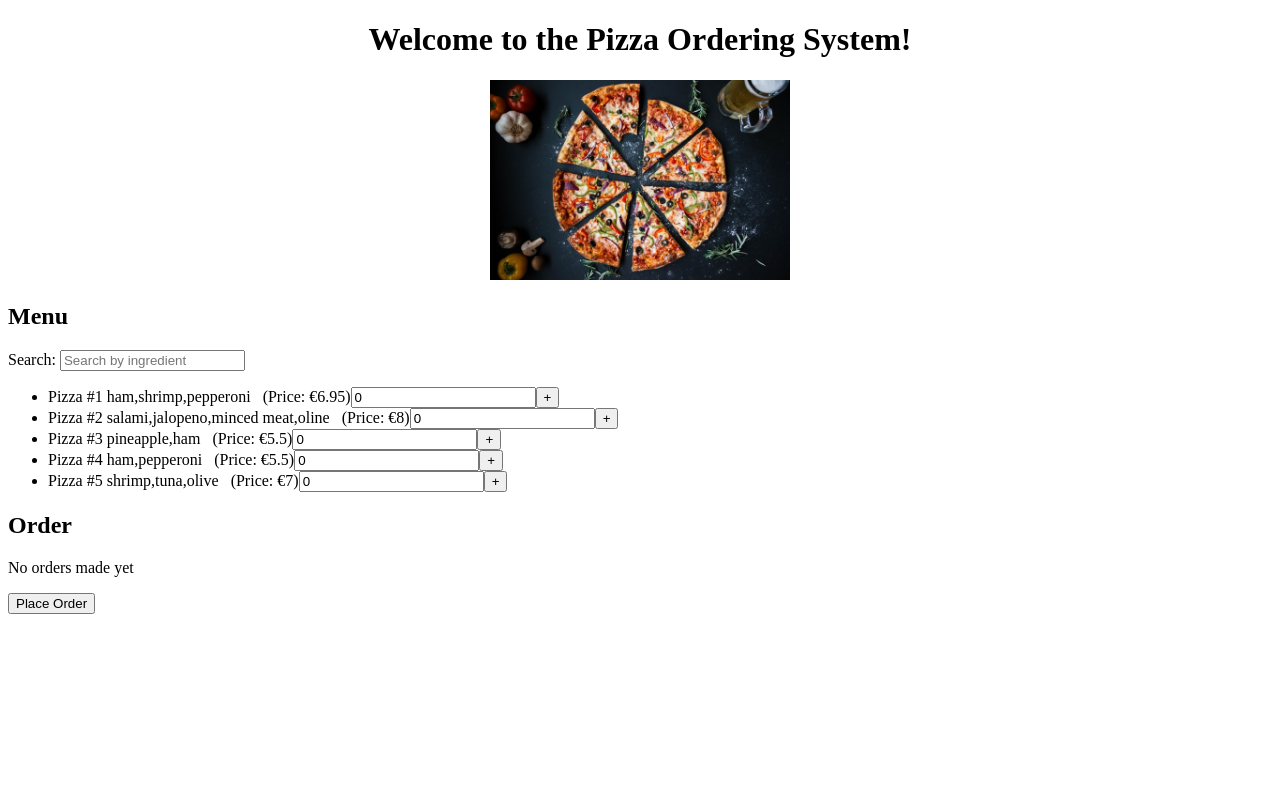
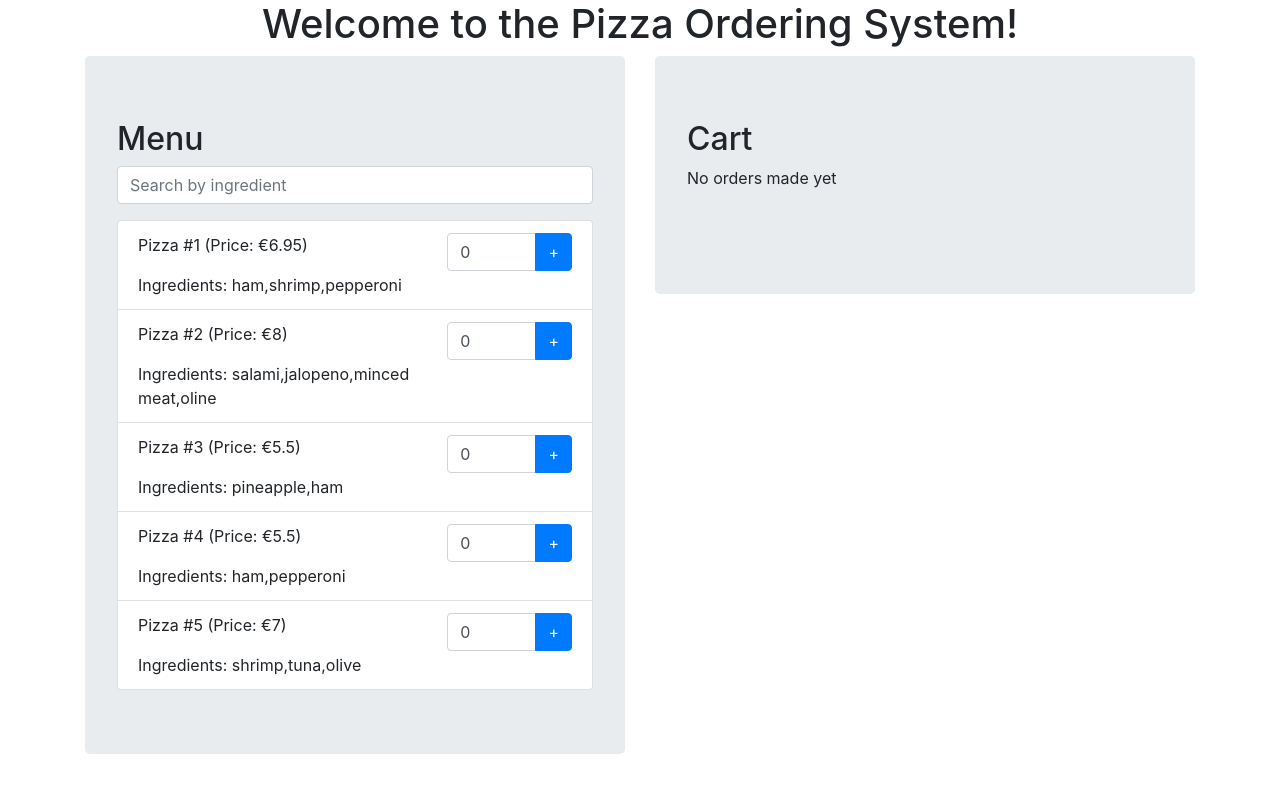
Before and after one commit to bilalsoomro/pizza-order-app, an Angular app: page / in a window 1280 px wide. Shown: the top 792 px of the page. Built offline with nearby package versions, Linux system fonts and the light colour scheme.

Commit message:
Added bootstrap theme to the UI

```diff
--- a/package.json
+++ b/package.json
@@ -21,7 +21,9 @@
     "@angular/platform-browser": "^5.2.0",
     "@angular/platform-browser-dynamic": "^5.2.0",
     "@angular/router": "^5.2.0",
+    "bootstrap": "^4.0.0",
     "core-js": "^2.4.1",
+    "jquery": "^3.3.1",
     "rxjs": "^5.5.6",
     "zone.js": "^0.8.19"
   },
--- a/src/app/app.component.html
+++ b/src/app/app.component.html
@@ -1,24 +1,62 @@
-<!--The content below is only a placeholder and can be replaced.-->
+<div class="container">
   <div style="text-align:center">
     <h1>
       Welcome to the {{ title }}!
     </h1>
-  <img width="300" alt="Angular Logo" src="./assets/logo.jpeg">
+    <!-- <img width="300" alt="Angular Logo" src="./assets/logo.jpeg"> -->
   </div>
+
+  <div class="row">
+    <div class="col-6">
+      <div class="jumbotron">
         <h2>Menu</h2>
-<p>Search:&nbsp;<input type="text" [(ngModel)]="keyword" placeholder="Search by ingredient"/></p>
+        <div class="form-group">
+          <input type="text" class="form-control" [(ngModel)]="keyword" aria-describedby="keyword" placeholder="Search by ingredient">
+        </div>
 
-<ul class="pizzas">
-  <li *ngFor="let m of menu | myfilter:keyword">
-    <span class="badge">{{m.item.name}}</span> {{m.item.ingredients}} &nbsp; (Price: €{{m.item.price}})<input type="number" placeholder="Qty" [(ngModel)]="m.qty" name="pizza{{m.item.id}}" /> <button (click)="addItem(m.item, m.qty)">+</button>
+        <ul class="list-group">
+          <li class="list-group-item" *ngFor="let m of menu | myfilter:keyword">
+            <div class="row">
+              <div class="col-8">
+                <p>{{m.item.name}}&nbsp;(Price: €{{m.item.price}})</p>
+                <span>Ingredients: {{m.item.ingredients}}</span>
+              </div>
+              <div class="col">
+                <div class="input-group mb-3">
+                  <input type="number" min="0" class="form-control" [(ngModel)]="m.qty" name="pizza{{m.item.id}}" />
+                  <div class="input-group-append">
+                    <button class="btn btn-primary" (click)="addItem(m.item, m.qty)" type="button">+</button>
+                  </div>
+                </div>
+              </div>
+            </div>
           </li>
         </ul>
-<h2>Order</h2>
+      </div>
+    </div>
+
+    <div class="col-6">
+      <div class="jumbotron">
+        <h2>Cart</h2>
         <p *ngIf="orders.length == 0">No orders made yet</p>
-<ul class="orders">
-  <li *ngFor="let order of orders; let i = index">
-    <span class="badge">{{order.item.name}}</span> {{order.item.ingredients}}&nbsp;(Qty:&nbsp;{{order.quantity}}) <button (click)="removeItem(i)">-</button>
+        <ul class="list-group">
+          <li class="list-group-item" *ngFor="let order of orders; let i = index">
+            <h2 style="display:inline">{{order.item.name}}
+              <span class="badge badge-secondary">Qty: {{order.quantity}}</span>
+            </h2>
+            <button class="btn btn-danger" style="display:block;float:right;" (click)="removeItem(i)">Remove</button>
+            <!-- (Qty:&nbsp;{{order.quantity}}) -->
           </li>
         </ul>
-<h2 *ngIf="orders.length > 0">Price: € {{totalPrice}}</h2>
-<button (click)="placeOrder()">Place Order</button>
+        <br>
+        <div>
+          <h2 style="display:inline" *ngIf="orders.length > 0">Total price: € {{totalPrice}}</h2>
+          <button style="float:right;" class="btn btn-success" *ngIf="orders.length > 0" (click)="placeOrder()">Order</button>
+        </div>
+        <div *ngIf="extractData">
+          <span>{{extractData}}</span>
+        </div>
+      </div>
+    </div>
+  </div>
+</div>
--- a/src/app/app.component.ts
+++ b/src/app/app.component.ts
@@ -62,6 +62,7 @@ export class AppComponent {
     let self = this;
     return this.http.post<any>('https://httpbin.org/post', self.orders, {})
     .subscribe(data => {
+      self.extractData = JSON.stringify(data);
       console.log('POST Successful. Data: ', data);
     }, error => {
       console.log(JSON.stringify(error.json()));
```
Also changed, not shown: .angular-cli.json, 1 other file (tests, documents, lock files or other folders). Lines whose indentation alone changed are shown as unchanged.
